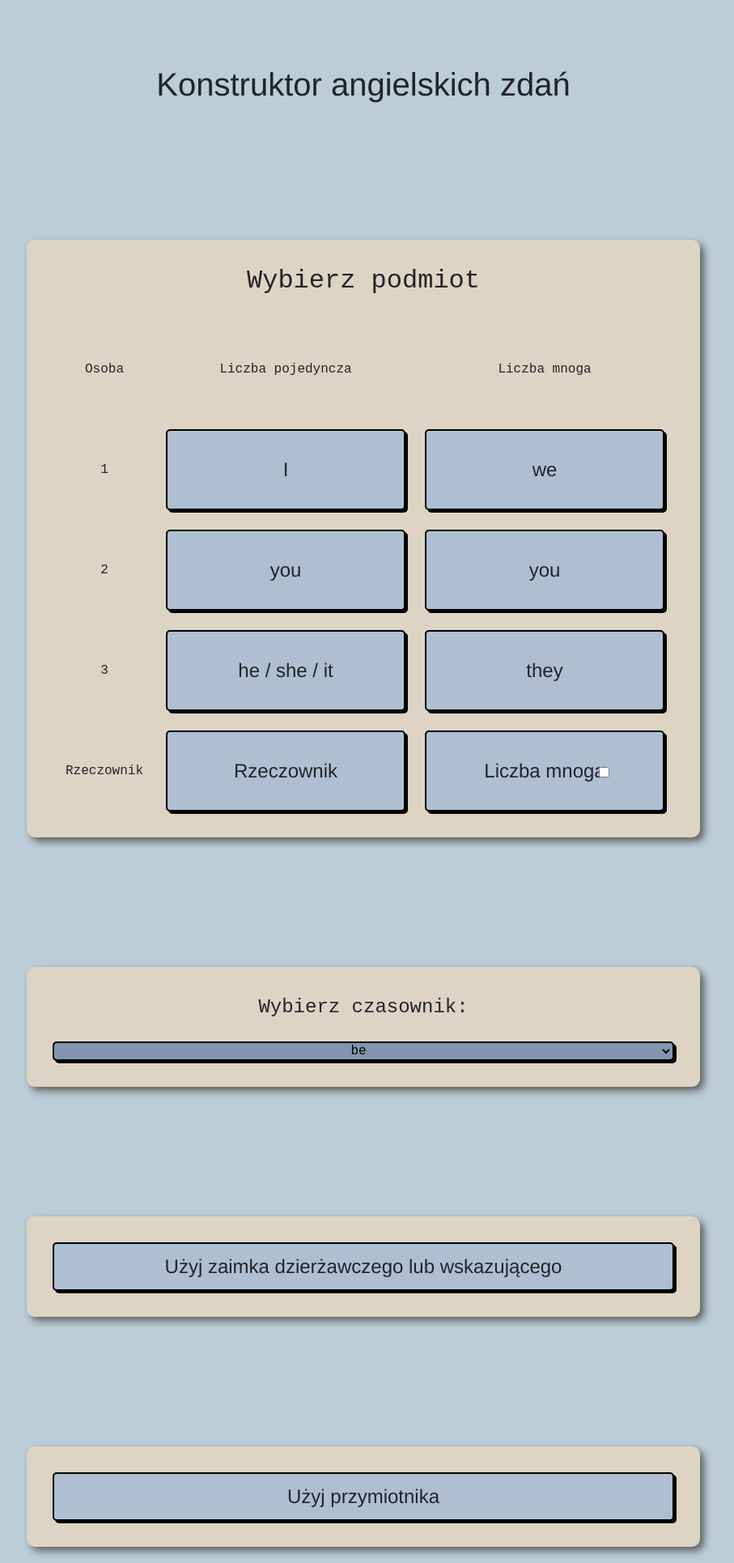
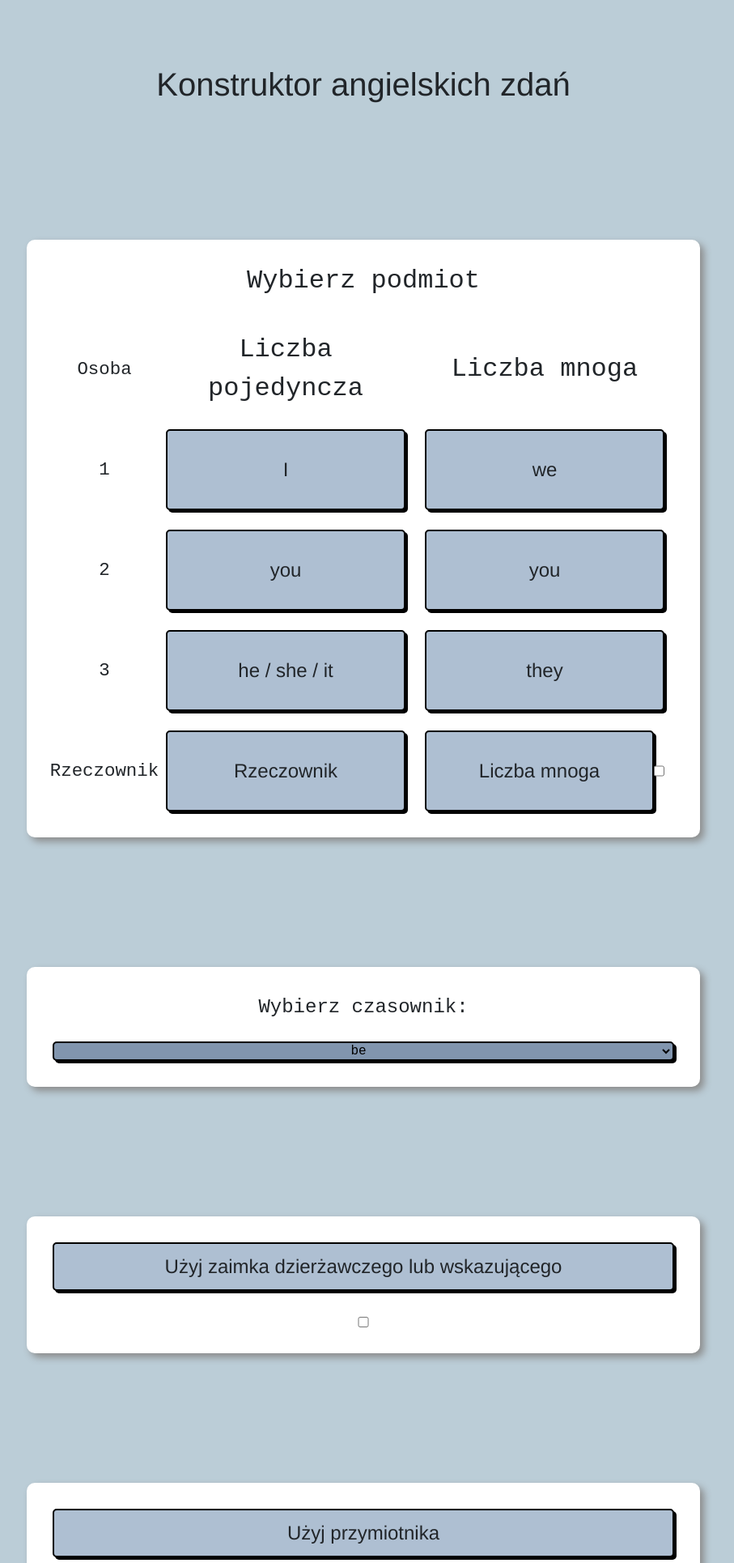
Before and after one commit to MateuszBielowka/Syntactic-Constructor-of-English-Sentences, a Flask app: page / in a window 1280 px wide. Shown: the top 1930 px of the page at 81% size, without its empty margins (191-1098 px from the left). Run offline with Flask 3, Linux system fonts and the light colour scheme.

Commit message:
made fonts bigger

```diff
--- a/static/style.css
+++ b/static/style.css
@@ -1,13 +1,13 @@
 :root {
     --btn-primary: #aebfd2;
     --btn-primary-border: #323a47;
-    --btn-primary-hover:  #bbcdd7;
+    --btn-primary-hover: #bbcdd7;
     --btn-primary-active: #4b3f44;
-    --btn-primary-checked:  #6b6a6d;
+    --btn-primary-checked: #6b6a6d;
     --btn-secondary: #8195ae;
     --btn-secondary-border: #004080;
     --btn-secondary-hover: #8195ae;
-    --btn-secondary-active:  #878e92;
+    --btn-secondary-active: #878e92;
     --btn-secondary-checked: #b84cff;
 }
 
@@ -35,9 +35,9 @@ section {
     width: 65%;
 
     text-align: center;
-    background-color: #ddd4c3;
+    background-color: #ffffff;
     border-radius: 10px;
-    box-shadow: 5px 5px 10px #606060;
+    box-shadow: 5px 5px 10px #8b8b8b;
     padding: 2rem;
 }
 
@@ -93,11 +93,11 @@ label {
     background-color: var(--btn-primary-active);
 }
 
-.radio-form:checked ~ .btn-primary {
+.radio-form:checked~.btn-primary {
     background-color: var(--btn-primary-checked);
 }
 
-input[type=checkbox]:checked + label {
+input[type=checkbox]:checked+label {
     background-color: var(--btn-primary-active);
 }
 
@@ -106,6 +106,9 @@ select {
     border-radius: 5px;
     box-shadow: 3px 3px #000000;
     background-color: var(--btn-secondary);
+    height: 100%;
+    width: 100%;
+
     text-align: center;
 }
 
@@ -124,34 +127,10 @@ option:hover {
     cursor: pointer;
 }
 
+
 input[type=submit],
-input[type=radio],
-input[type=checkbox] {
+input[type=radio] {
     display: none;
-}
-
-.liczba_mnoga {
-    position: relative;
-}
-
-input#toggle_plural_object[type=checkbox],
-input#toggle_plural_subject[type=checkbox] {
-    display: block;
-    position: absolute;
-    right: 25%;
-    top: 45%;
-}
-
-#noun, #third_person {
-    position: relative;
-}
-
-#noun_dropdown, #person_dropdown {
-    position: absolute;
-    left: 10px;
-    top: 0;
-    width: 95%;
-    height: 100%;
 }
 
 /* ================== Toggle form displays ==================== */
@@ -163,10 +142,10 @@ input#toggle_plural_subject[type=checkbox] {
     display: none;
 }
 
-section#adjective_section #toggle_adj:checked ~ #adjective_form,
-section#pronoun_section #toggle_pro:checked ~ #pronoun_form,
-div#third_person #toggle_person:checked ~ #person_form,
-div#noun #toggle_noun:checked ~ #noun_form {
+section#adjective_section #toggle_adj:checked~#adjective_form,
+section#pronoun_section #toggle_pro:checked~#pronoun_form,
+div#third_person #toggle_person:checked~#person_form,
+div#noun #toggle_noun:checked~#noun_form {
     display: block;
 }
 
@@ -242,3 +221,11 @@ div#noun #toggle_noun:checked ~ #noun_form {
     /*display: none;*/
     margin-bottom: 50px;
 }
+
+.col-5 {
+    font-size: 2.0rem;
+}
+
+.col-2 {
+    font-size: 1.4rem;
+}
```
